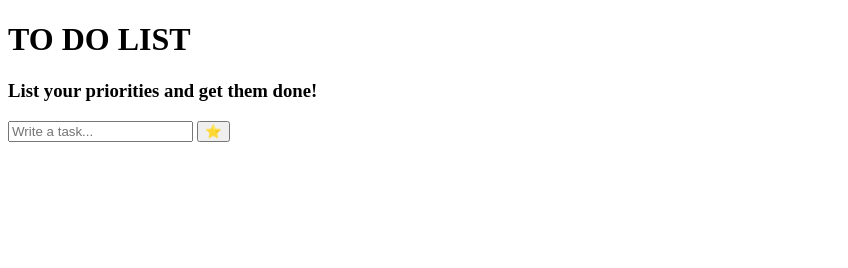
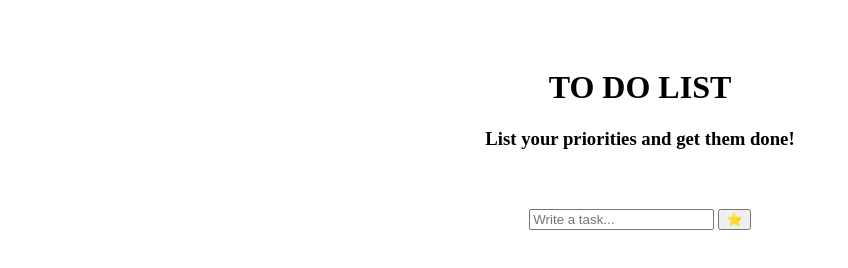
Before and after one commit to SofiaLiggio/Memory-JS, a plain HTML site: page index.html in a window 1280 px wide. Shown: the whole page, without its empty margins (0-848 px from the left). Drawn offline with Linux system fonts and the light colour scheme.

Commit message:
unordered list

```diff
--- a/index.html
+++ b/index.html
@@ -7,13 +7,18 @@
     <link rel="stylesheet" href="style.css" />
   </head>
   <body>
-    <h1 class="title">TO DO LIST</h1>
-    <h3 class="subtitle">List your priorities and get them done!</h3>
+    <div class="container">
+      <div class="titles">
+        <h1 class="title">TO DO LIST</h1>
+        <h3 class="subtitle">List your priorities and get them done!</h3>
+      </div>
 
-    <input type="text" id="input-field" placeholder="Write a task..." />
-    <button id="btn-star">⭐</button>
-    <ul id="ordered-list"></ul>
-
+      <div class="input">
+        <input type="text" id="input-field" placeholder="Write a task..." />
+        <button id="btn-star">⭐</button>
+        <ul id="ordered-list" class="list"></ul>
+      </div>
+    </div>
     <!-- <button id="minus">-</button>
     <button id="btn">0</button>
     <button id="plus">+</button> -->
--- a/style.css
+++ b/style.css
@@ -0,0 +1,20 @@
+/* * {
+  margin: 0;
+  padding: 0;
+  box-sizing: border-box;
+} */
+
+.titles {
+  padding: 40px;
+  text-align: center;
+}
+
+.input {
+  text-align: center;
+  /* justify-content: center;
+  align-items: center; */
+}
+
+.list {
+  list-style: disc;
+}
```
